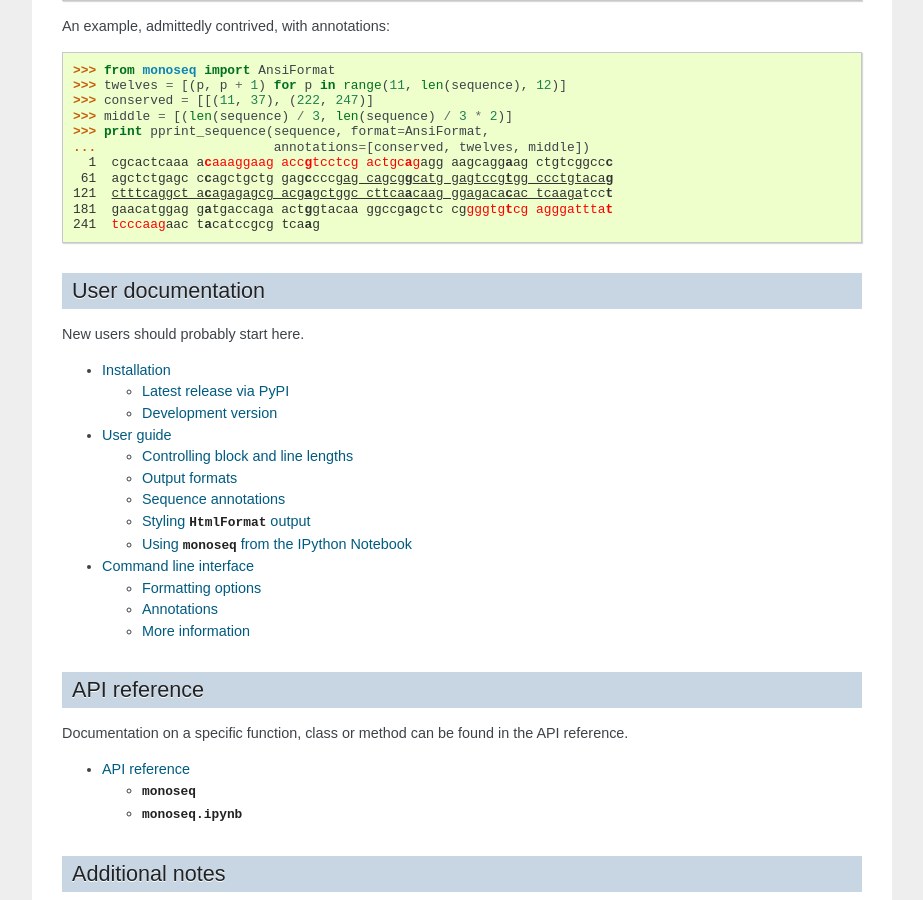
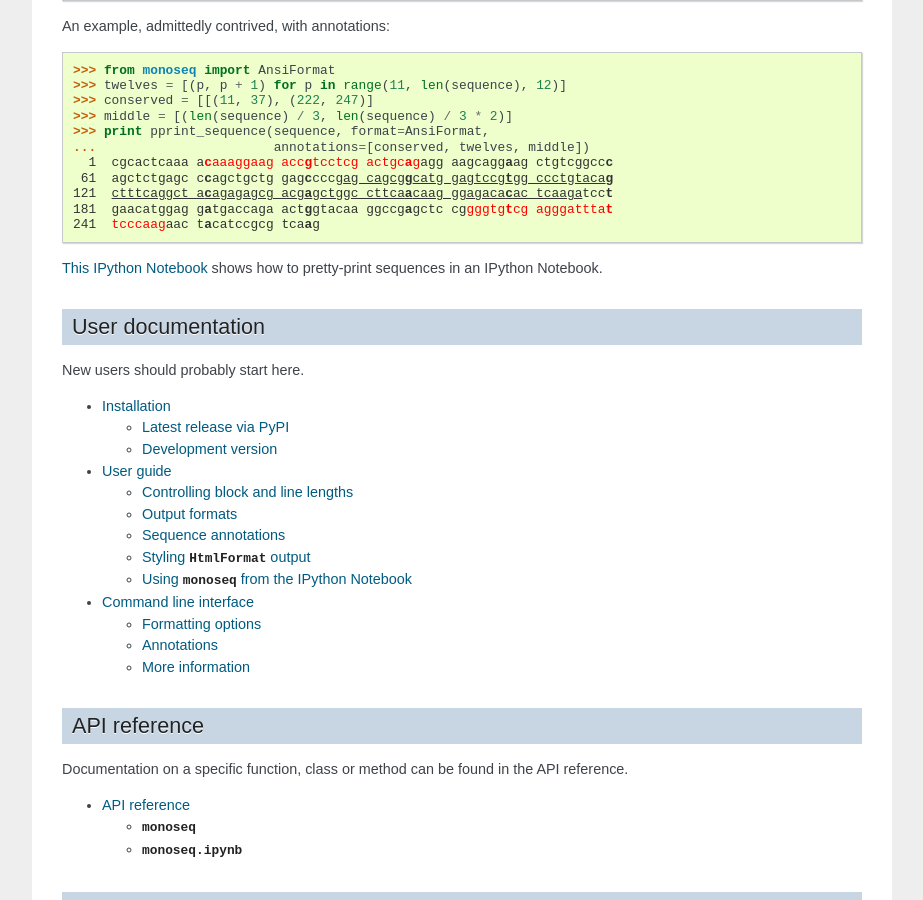
Before and after one commit to martijnvermaat/monoseq, a Sphinx documentation site: the page built from doc/index.rst, in a window 1280 px wide and 900 px high, scrolled down 415 px. Shown: the whole window, without its empty margins (198-1121 px from the left). Built offline with Sphinx 7.4.7, drawn with Linux system fonts in a browser that asks for light colours.

Commit message:
Add example IPython Notebook

```diff
--- a/README.rst
+++ b/README.rst
@@ -25,8 +25,9 @@
 .. image:: doc/example-ansi.png
    :alt: Example of formatting with ANSI escape codes
 
-And `here you can find an example <doc/example-html.html>`_ of using
-``monoseq`` output in HTML.
+Here is `an example <doc/example-html.html>`_ of ``monoseq`` used to output
+HTML, and this `IPython Notebook <doc/monoseq.ipynb>`_ shows how to
+pretty-print sequences in an IPython Notebook.
 
 To install the latest release via PyPI using pip::
 
--- a/doc/guide.rst
+++ b/doc/guide.rst
@@ -257,3 +257,7 @@
 
 This supports up to four levels of annotation, displayed as red, inverted,
 underlined, and bold.
+
+`See this IPython Notebook
+<https://github.com/martijnvermaat/monoseq/blob/master/monoseq.ipynb>`_ for
+some examples.
--- a/doc/index.rst
+++ b/doc/index.rst
@@ -36,6 +36,10 @@
     <span class="go">241  <span style="color:red">tcccaag</span>aac t<span style="font-weight:bold">a</span>catccgcg tca<span style="font-weight:bold">a</span>g</span>
     </pre></div>
     </div>
+
+`This IPython Notebook
+<https://github.com/martijnvermaat/monoseq/blob/master/monoseq.ipynb>`_ shows
+how to pretty-print sequences in an IPython Notebook.
 
 
 User documentation
```
Also changed, not shown: doc/monoseq.ipynb (added).
